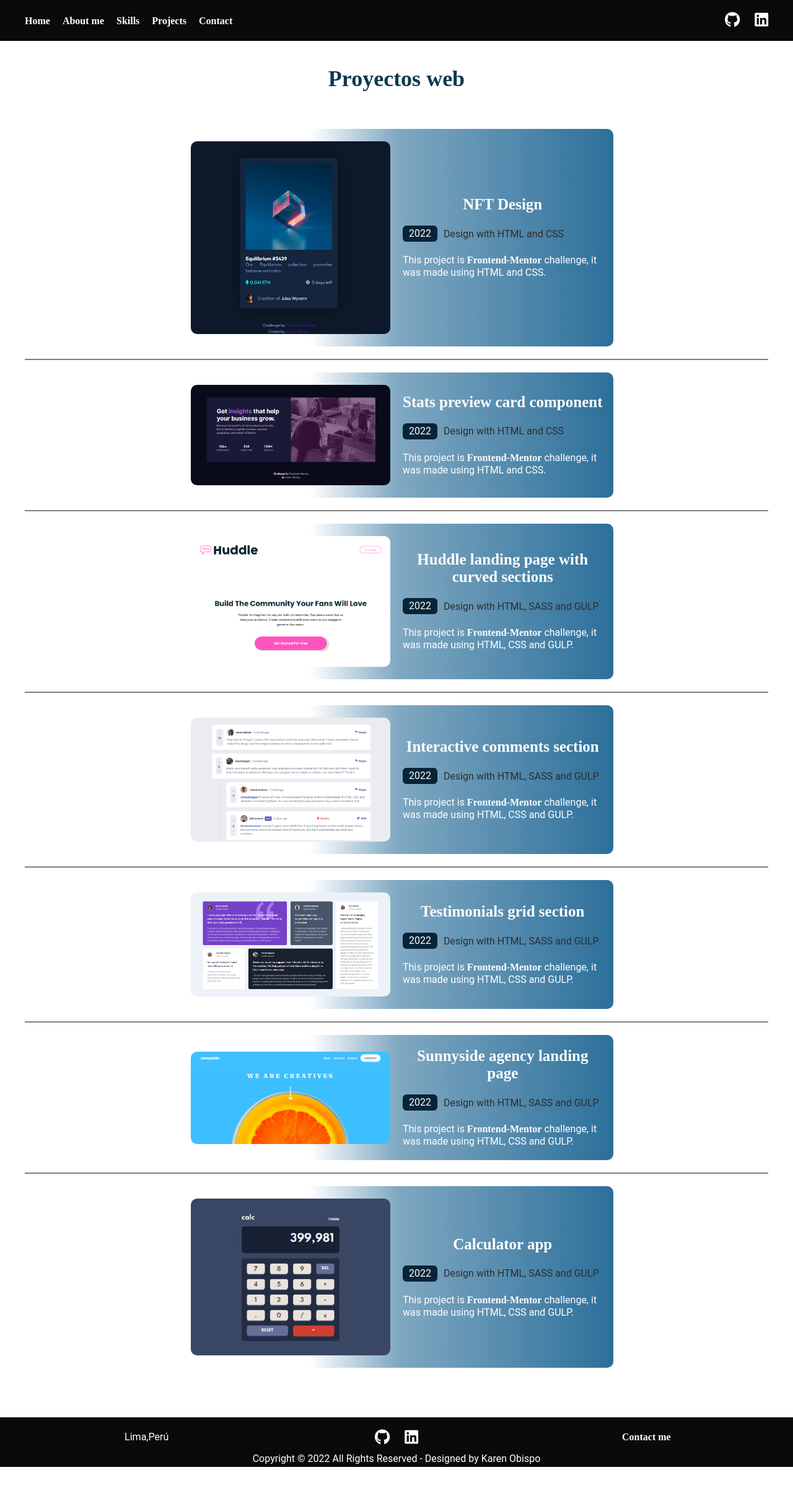
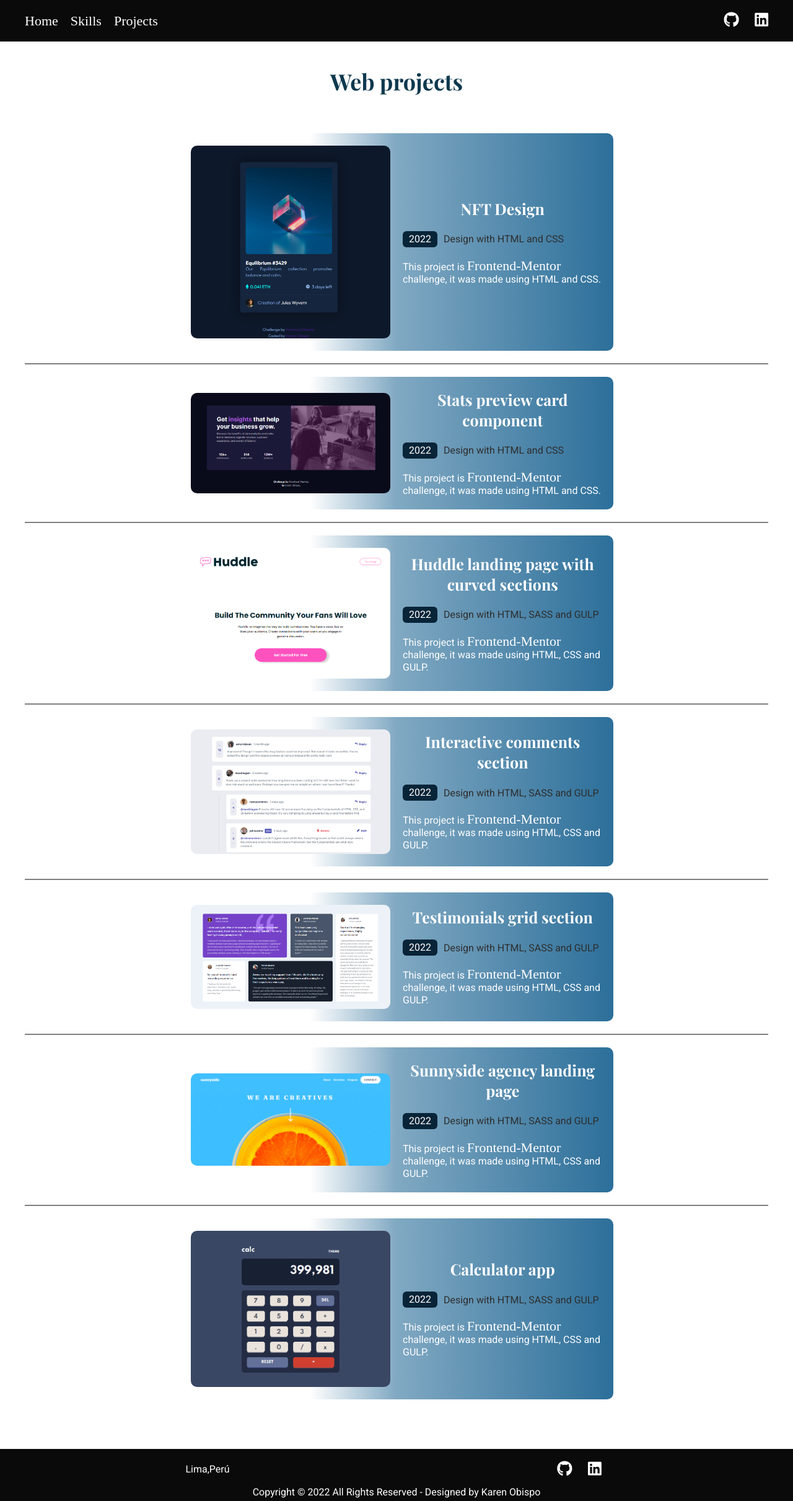
Before and after one commit to sskaren1/Portfolio-bootcamp, a website: page web-projects.html in a window 1280 px wide. Shown: the whole page at 62% size. Before the commit the page ends 2367 px from the top, so only its background shows below. Drawn offline with nearby package versions, Linux system fonts and the light colour scheme; a web font is replaced by a local one.

Commit message:
modified: build, html

```diff
--- a/index.html
+++ b/index.html
@@ -12,7 +12,7 @@
 
     <link rel="preconnect" href="https://fonts.googleapis.com">
     <link rel="preconnect" href="https://fonts.gstatic.com" crossorigin>
-    <link href="https://fonts.googleapis.com/css2?family=Playfair+Display:wght@400;600;700&family=Roboto:wght@400;500&display=swap" rel="stylesheet">
+    <link href="https://fonts.googleapis.com/css2?family=Playfair+Display:wght@400;600;700&family=Redressed&family=Roboto:wght@400;500&display=swap" rel="stylesheet">
 
     <link rel="stylesheet" href="./build/css/app.css">
     <script src="https://kit.fontawesome.com/6336ec91fc.js" crossorigin="anonymous"></script>
@@ -27,24 +27,18 @@
                       <a href="./index.html">Home</a>
                     </li>
                     <li class="nav-list__item">
-                      <a href="#about-me">About me</a>
-                    </li>
-                    <li class="nav-list__item">
                         <a href="#skills">Skills</a>
                     </li>
                     <li class="nav-list__item">
                       <a href="#projects">Projects</a>
                     </li>
-                    <li class="nav-list__item">
-                      <a href="#contact">Contact</a>
-                    </li>
                   </ul>
                 </nav>
                 <div class="follow">
-                    <a href="https://github.com/sskaren1" class="follow__icon" title="Github de la desarrolladora">
+                    <a href="https://github.com/sskaren1" class="follow__icon" title="Developer's Github">
                         <i class="fab fa-github"></i>
                     </a>
-                    <a href="https://www.linkedin.com/in/karen-obispo-campos" class="follow__icon" title="LinkedIn de la desarrolladora">
+                    <a href="https://www.linkedin.com/in/karen-obispo-campos" class="follow__icon" title="Developer's LinkedIn">
                         <i class="fab fa-linkedin"></i>
                     </a>
                 </div>
@@ -62,8 +56,10 @@
             <div class="banner__description">
                 <h1>Hi, I'm Karen Obispo</h1>
                 <p>
-                    Lorem ipsum dolor sit, amet consectetur adipisicing elit. Quos doloribus soluta rerum harum nemo voluptate enim quasi quibusdam deserunt.
-                    <!-- <span>&nbsp</span> -->
+                    Mechatronics Engineer - Web developer.
+                </p>
+                <p>
+                    I have experience in the development of industrial automation projects and I'm starting in web development.
                 </p>
             </div>
         </div>
@@ -83,31 +79,31 @@
             <div class="skills">
                 <div class="skill__icons">
                     <i class="fab fa-html5"></i>
-                    <h4>HTML5</h4>
+                    <h3>HTML5</h3>
                 </div>
                 <div class="skill__icons">
                     <i class="fab fa-css3"></i>
-                    <h4>CSS3</h4>
+                    <h3>CSS3</h3>
                 </div>
                 <div class="skill__icons">
                     <i class="fab fa-sass"></i>
-                    <h4>SASS</h4>
+                    <h3>SASS</h3>
                 </div>
                 <div class="skill__icons">
                     <i class="fab fa-js"></i>
-                    <h4>Javascript</h4>
+                    <h3>Javascript</h3>
                 </div>
                 <div class="skill__icons">
                     <i class="fab fa-gulp"></i>
-                    <h4>GULP</h4>
+                    <h3>GULP</h3>
                 </div>
                 <div class="skill__icons">
                     <i class="fab fa-git-alt"></i>
-                    <h4>Git</h4>
+                    <h3>Git</h3>
                 </div>
                 <div class="skill__icons">
                     <i class="fab fa-github"></i>
-                    <h4>Github</h4>
+                    <h3>github</h3>
                 </div>
             </div>
         </div>
@@ -122,9 +118,9 @@
                         <div class="card__text">
                             <h3 class="card__title">Web Developer</h3>
                             <p class="card__paragraph">
-                                Aqui puedes encontrar algunos de mis proyectos realizados.
+                                Here you can find some of my developed projects.
                             </p>
-                            <a href="./web-projects.html" class="button button--view">Ver</a>
+                            <a href="./web-projects.html" class="button button--view">View</a>
                         </div>
                     </div>
                 </div>
@@ -138,15 +134,12 @@
                 <p>Lima,Perú</p>
             </div>
             <div class="follow follow--footer">
-                <a href="https://github.com/sskaren1" class="follow__icon" title="Github de la desarrolladora">
+                <a href="https://github.com/sskaren1" class="follow__icon" title="Developer's Github">
                     <i class="fab fa-github"></i>
                 </a>
-                <a href="https://www.linkedin.com/in/karen-obispo-campos" class="follow__icon" title="LinkedIn de la desarrolladora">
+                <a href="https://www.linkedin.com/in/karen-obispo-campos" class="follow__icon" title="Developer's LinkedIn">
                     <i class="fab fa-linkedin"></i>
                 </a>
-            </div>
-            <div class="footer__contact-us">
-                <a href="#contact">Contact me</a>
             </div>
             <div class="footer__copyright">
                 <p>Copyright &copy; 2022 All Rights Reserved - Designed by Karen Obispo </p>
@@ -154,4 +147,5 @@
         </div>
     </footer>
 </body>
+<script src="build/js/bundle.min.js"></script>
 </html>
--- a/package.json
+++ b/package.json
@@ -1,7 +1,7 @@
 {
-  "name": "Portfolio",
+  "name": "portfolio",
   "version": "1.0.0",
-  "description": "Portfolio with HTML5, SASS Y GULP",
+  "description": "Personal Portfolio with HTML5, SASS Y GULP",
   "main": "index.js",
   "scripts": {
     "test": "echo \"Error: no test specified\" && exit 1",
--- a/web-projects.html
+++ b/web-projects.html
@@ -5,9 +5,15 @@
     <meta http-equiv="X-UA-Compatible" content="IE=edge">
     <meta name="viewport" content="width=device-width, initial-scale=1.0">
 
-    <title>Proyectos web</title>
+    <!-- Primary Meta Tags -->
+    <title>Projects</title>
+    <meta name="title" content="Personal Portfolio">
+    <meta name="description" content="Esta página es mi portfolio de proyectos"/>
 
-    <link rel="icon" type="image/png" sizes="32x32" href="./build/img/favicon-32x32.png">
+    <link rel="preconnect" href="https://fonts.googleapis.com">
+    <link rel="preconnect" href="https://fonts.gstatic.com" crossorigin>
+    <link href="https://fonts.googleapis.com/css2?family=Playfair+Display:wght@400;600;700&family=Redressed&family=Roboto:wght@400;500&display=swap" rel="stylesheet">
+
     <link rel="stylesheet" href="./build/css/app.css">
     <script src="https://kit.fontawesome.com/6336ec91fc.js" crossorigin="anonymous"></script>
 </head>
@@ -21,24 +27,18 @@
                       <a href="./index.html">Home</a>
                     </li>
                     <li class="nav-list__item">
-                      <a href="../#about-me">About me</a>
+                        <a href="./../#skills">Skills</a>
                     </li>
                     <li class="nav-list__item">
-                        <a href="../#skills">Skills</a>
-                    </li>
-                    <li class="nav-list__item">
-                      <a href="../#projects">Projects</a>
-                    </li>
-                    <li class="nav-list__item">
-                      <a href="../#contact">Contact</a>
+                      <a href="./../#projects">Projects</a>
                     </li>
                   </ul>
                 </nav>
                 <div class="follow">
-                    <a href="https://github.com/sskaren1" class="follow__icon" title="Github de la desarrolladora">
+                    <a href="https://github.com/sskaren1" class="follow__icon" title="Developer's Github">
                         <i class="fab fa-github"></i>
                     </a>
-                    <a href="https://www.linkedin.com/in/karen-obispo-campos" class="follow__icon" title="LinkedIn de la desarrolladora">
+                    <a href="https://www.linkedin.com/in/karen-obispo-campos" class="follow__icon" title="Developer's LinkedIn">
                         <i class="fab fa-linkedin"></i>
                     </a>
                 </div>
@@ -53,7 +53,7 @@
 
     <section class="projects projects--web">
         <div class="projects__container">
-            <h2 class="projects__title">Proyectos web</h2>
+            <h2 class="projects__title">Web projects</h2>
             <div class="cards cards--web">
                 <div class="card card--web">
                     <div class="card__container">
@@ -218,15 +218,12 @@
                 <p>Lima,Perú</p>
             </div>
             <div class="follow follow--footer">
-                <a href="https://github.com/sskaren1" class="follow__icon" title="Github de la desarrolladora">
+                <a href="https://github.com/sskaren1" class="follow__icon" title="Developer's Github">
                     <i class="fab fa-github"></i>
                 </a>
-                <a href="https://www.linkedin.com/in/karen-obispo-campos" class="follow__icon" title="LinkedIn de la desarrolladora">
+                <a href="https://www.linkedin.com/in/karen-obispo-campos" class="follow__icon" title="Developer's LinkedIn">
                     <i class="fab fa-linkedin"></i>
                 </a>
-            </div>
-            <div class="footer__contact-us">
-                <a href="#contact">Contact me</a>
             </div>
             <div class="footer__copyright">
                 <p>Copyright &copy; 2022 All Rights Reserved - Designed by Karen Obispo </p>
@@ -234,4 +231,5 @@
         </div>
     </footer>
 </body>
+<script src="build/js/bundle.min.js"></script>
 </html>
```
Also changed, not shown: build/css/app.css, build/js/bundle.min.js (added), 2 other files.
